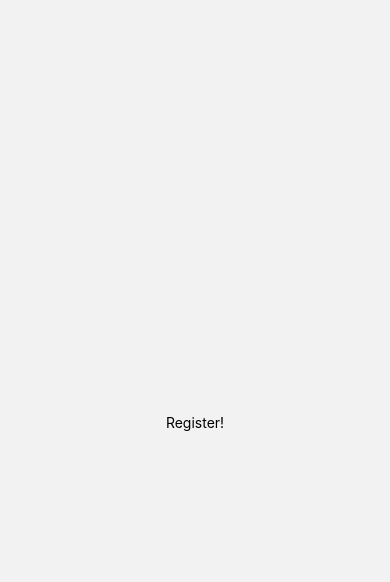
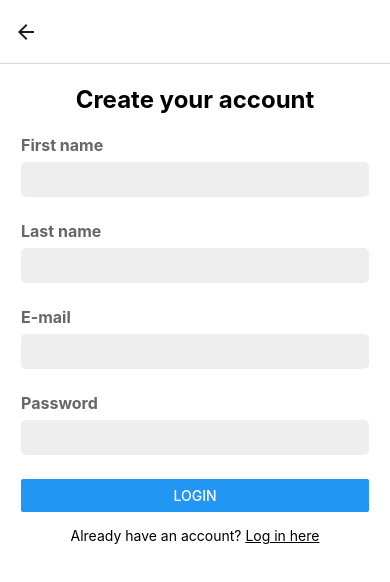
Before and after one commit to ericcbarbosa/crowdform-challenge-app, a React Native app: screen /Register in a window 390 px wide. Shown: the top 582 px of the page. Built offline with nearby package versions, Linux system fonts and the light colour scheme.

Commit message:
feat(Register): add basic form structure

```diff
--- a/App.js
+++ b/App.js
@@ -28,7 +28,7 @@ function AppContainer() {
       ) : (
         <Stack.Navigator>
           <Stack.Screen name="Login" component={LoginScreen} options={{ headerShown: false }} />
-          <Stack.Screen name="Register" component={RegisterScreen} options={{ headerShown: false }} />
+          <Stack.Screen name="Register" component={RegisterScreen} options={{ title: '' }} />
         </Stack.Navigator>
       )}
     </NavigationContainer>
--- a/components/form/InputPassword.js
+++ b/components/form/InputPassword.js
@@ -16,6 +16,10 @@ const InputPassword = React.forwardRef((props, ref) => {
     required: {
       value: true,
       message: 'Password is required',
+    },
+    minLength: {
+      value: 6,
+      message: 'Password should have at least 6 characters',
     },
   }
 
--- a/features/login/login.js
+++ b/features/login/login.js
@@ -5,8 +5,7 @@ import { useForm } from 'react-hook-form';
 import InputEmail from '../../components/form/InputEmail';
 import InputPassword from '../../components/form/InputPassword';
 
-
-export default function LoginScreen() {
+export default function LoginScreen({ navigation }) {
   const emailRef = useRef(null);
   const passwordRef = useRef(null);
 
@@ -23,15 +22,17 @@ export default function LoginScreen() {
     }
   };
 
+  const onRegisterPress = () => {
+    navigation.navigate('Register');
+  };
+
   const onLoginSubmit = (data) => {
     console.log('data: ', data)
   }
 
-  const onSubmit = data => console.log(data);
-
   return (
     <View style={{ padding: 21, backgroundColor: 'white', flex: 1 }}>
-      <Text style={{textAlign: 'center', fontWeight: 'bold', fontSize: 24, marginBottom: 21 }}>Login!</Text>
+      <Text style={{textAlign: 'center', fontWeight: 'bold', fontSize: 24, marginBottom: 21 }}>Login</Text>
 
       <View style={styles.fieldController}>
         <InputEmail
@@ -52,6 +53,16 @@ export default function LoginScreen() {
       </View>
 
       <Button title="Login" onPress={handleSubmit(onLoginSubmit)} />
+
+      <View style={styles.signupContainer}>
+        <Text style={styles.signup}>
+          Don't have an account?{' '}
+        </Text>
+
+        <Text style={styles.signupLink} onPress={onRegisterPress}>
+          Signup here
+        </Text>
+      </View>
     </View>
   );
 }
@@ -60,21 +71,19 @@ const styles = StyleSheet.create({
   fieldController: {
     marginBottom: 12
   },
-  fieldLabel: {
-    fontWeight: 'bold',
-    fontSize: 16,
-    color: '#666',
-    marginBottom: 7,
+  signupContainer: {
+    display: 'flex',
+    flexDirection: 'row',
+    marginTop: 15,
+    textAlign: 'center',
+    alignItems: 'center',
+    justifyContent: 'center',
   },
-  fieldInput: {
-    backgroundColor: '#eee',
-    paddingHorizontal: 12,
-    paddingVertical: 9,
-    borderRadius: 5,
-    fontWeight: '600',
+  signup: {
+    fontSize: 14,
   },
-  fieldError: {
-    color: '#f00',
-    marginVertical: 5,
+  signupLink: {
+    fontSize: 14,
+    textDecorationLine: 'underline',
   },
 });
--- a/features/register/register.js
+++ b/features/register/register.js
@@ -1,9 +1,156 @@
-import {Text, View} from "react-native";
+import React, { useRef } from 'react';
+import { Button, KeyboardAvoidingView, ScrollView, StyleSheet, Text, View } from 'react-native';
+import { useForm } from 'react-hook-form';
 
-export default function RegisterScreen() {
+import InputEmail from '../../components/form/InputEmail';
+import InputPassword from '../../components/form/InputPassword';
+import Field from '../../components/form/Field';
+import Input from '../../components/form/Input';
+
+export default function RegisterScreen({ navigation }) {
+  const lastNameRef = useRef(null);
+  const emailRef = useRef(null);
+  const passwordRef = useRef(null);
+
+  const { control, handleSubmit, formState: { errors } } = useForm({
+    defaultValues: {
+      firstName: '',
+      lastName: '',
+      email: '',
+      password: '',
+    }
+  });
+
+  const rules = {
+    firstName: {
+      minLength: {
+        value: 3,
+        message: 'First name should have at least 3 characters',
+      },
+    },
+    lastName: {
+      minLength: {
+        value: 3,
+        message: 'Last name should have at least 3 characters',
+      },
+    },
+  }
+
+  const focusNextField = (field) => {
+    if (field.current) {
+      field.current.focus();
+    }
+  };
+
+  const onRegisterSubmit = (data) => {
+    console.log('data: ', data)
+  }
+
+  const onLoginPress = () => {
+    navigation.navigate('Login')
+  }
+
   return (
-    <View style={{ flex: 1, justifyContent: 'center', alignItems: 'center' }}>
-      <Text>Register!</Text>
-    </View>
+    <KeyboardAvoidingView style={styles.avoidingView} behavior="height" keyboardVerticalOffset={150}>
+      <ScrollView keyboardShouldPersistTaps="handled" height="100%">
+        <Text style={{textAlign: 'center', fontWeight: 'bold', fontSize: 24, marginBottom: 21 }}>Create your account</Text>
+
+        <View style={styles.fieldController}>
+          <Field
+            name="firstName"
+            label="First name"
+            control={control}
+            rules={rules.firstName}
+            error={errors?.firstName?.message}
+            render={({ field: { onChange, onBlur, value } }) => (
+              <Input
+                value={value}
+                onBlur={onBlur}
+                onChangeText={onChange}
+                onSubmitEditing={() => focusNextField(lastNameRef)}
+                returnKeyType="next"
+              />
+            )}
+          />
+        </View>
+
+        <View style={styles.fieldController}>
+          <Field
+            name="lastName"
+            label="Last name"
+            control={control}
+            rules={rules.lastName}
+            error={errors?.lastName?.message}
+            render={({ field: { onChange, onBlur, value } }) => (
+              <Input
+                ref={lastNameRef}
+                value={value}
+                onBlur={onBlur}
+                onChangeText={onChange}
+                onSubmitEditing={() => focusNextField(emailRef)}
+                returnKeyType="next"
+              />
+            )}
+          />
+        </View>
+
+        <View style={styles.fieldController}>
+          <InputEmail
+            ref={emailRef}
+            control={control}
+            error={errors?.email?.message}
+            onSubmitEditing={() => focusNextField(passwordRef)}
+            returnKeyType="next"
+          />
+        </View>
+
+        <View style={styles.fieldController}>
+          <InputPassword
+            ref={passwordRef}
+            control={control}
+            error={errors?.password?.message}
+          />
+        </View>
+
+        <Button title="Login" onPress={handleSubmit(onRegisterSubmit)} />
+
+        <View style={styles.signupContainer}>
+          <Text style={styles.signup}>
+            Already have an account?{' '}
+          </Text>
+
+          <Text style={styles.signupLink} onPress={onLoginPress}>
+            Log in here
+          </Text>
+        </View>
+      </ScrollView>
+    </KeyboardAvoidingView>
   );
 }
+
+const styles = StyleSheet.create({
+  fieldController: {
+    marginBottom: 12
+  },
+  signupContainer: {
+    display: 'flex',
+    flexDirection: 'row',
+    marginTop: 15,
+    textAlign: 'center',
+    alignItems: 'center',
+    justifyContent: 'center',
+  },
+  signup: {
+    fontSize: 14,
+  },
+  signupLink: {
+    fontSize: 14,
+    textDecorationLine: 'underline',
+  },
+  avoidingView: {
+    display: 'flex',
+    padding: 21,
+    backgroundColor: 'white',
+    flex: 1,
+  },
+});
```
